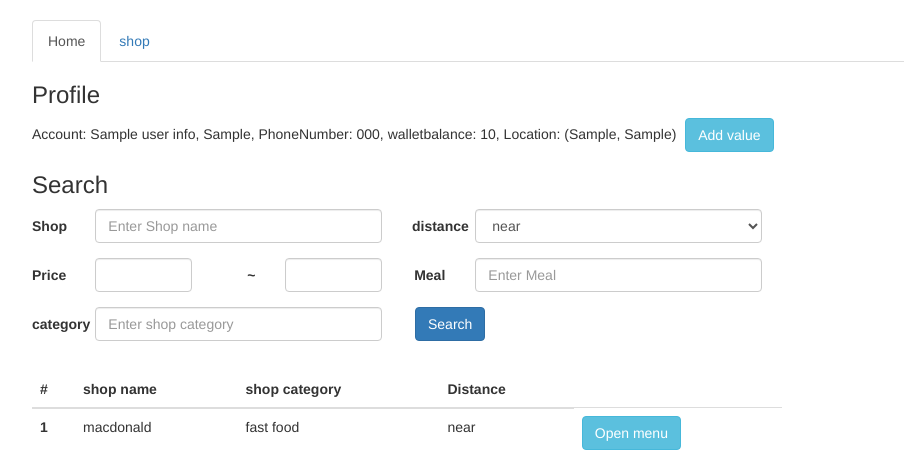
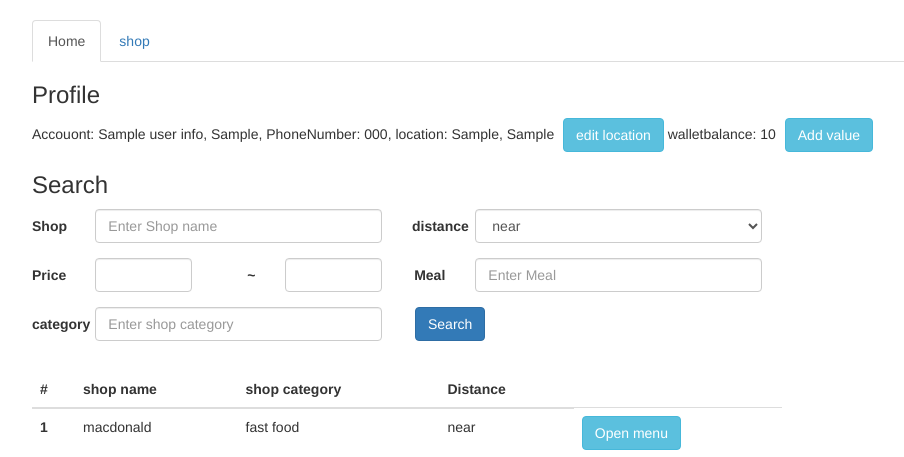
Before and after one commit to pha123661/Online-Food-Ordering-System, a Flask app: template HW2/templates/nav.html in a window 1280 px wide. Shown: the part 52-509 px from the top of the page, without its empty margins (38-942 px from the left). Run offline with Flask 2, Linux system fonts and the light colour scheme; the template is opened without the code that fills it: most values are stand-ins (such as "Sample title", 1, 10 or a date in 2020); some libraries are stand-ins or nearby versions.

Commit message:
Update Frontend (merge edit location)

```diff
--- a/HW2/templates/nav.html
+++ b/HW2/templates/nav.html
@@ -34,14 +34,44 @@
 
 
     </ul>
+
     <div class="tab-content">
       <div id="home" class="tab-pane fade in active">
         <h3>Profile</h3>
         <div class="row">
-          <div class="col-xs-10">
-            Account: {{user_info['U_name']}}, {{user_info['U_type']}}, PhoneNumber: {{user_info['U_phone']}},
-            walletbalance: {{user_info['U_balance']}},
-            Location: ({{user_info['U_latitude']}}, {{user_info['U_longitude']}})
+          <div class="col-xs-12">
+            Accouont: {{user_info['U_name']}}, {{user_info['U_type']}}, PhoneNumber: {{user_info['U_phone']}}, location:
+            {{user_info['U_latitude']}}, {{user_info['U_longitude']}}
+
+            <button type="button " style="margin-left: 5px;" class=" btn btn-info " data-toggle="modal"
+              data-target="#location">edit location</button>
+            <!--  -->
+            <div class="modal fade" id="location" data-backdrop="static" tabindex="-1" role="dialog"
+              aria-labelledby="staticBackdropLabel" aria-hidden="true">
+              <div class="modal-dialog  modal-sm">
+                <div class="modal-content">
+                  <div class="modal-header">
+                    <button type="button" class="close" data-dismiss="modal">&times;</button>
+                    <h4 class="modal-title">edit location</h4>
+                  </div>
+                  <div class="modal-body">
+                    <label class="control-label " for="latitude">latitude</label>
+                    <input type="text" class="form-control" id="latitude" placeholder="enter latitude">
+                    <br>
+                    <label class="control-label " for="longitude">longitude</label>
+                    <input type="text" class="form-control" id="longitude" placeholder="enter longitude">
+                  </div>
+                  <div class="modal-footer">
+                    <button type="button" class="btn btn-default" data-dismiss="modal">Edit</button>
+                  </div>
+                </div>
+              </div>
+            </div>
+
+
+
+            <!--  -->
+            walletbalance: {{user_info['U_balance']}}
             <!-- Modal -->
             <button type="button " style="margin-left: 5px;" class=" btn btn-info " data-toggle="modal"
               data-target="#myModal">Add value</button>
@@ -54,7 +84,7 @@
                     <h4 class="modal-title">Add value</h4>
                   </div>
                   <div class="modal-body">
-                    <input type="text" class="form-control" id="Meal" placeholder="enter add value">
+                    <input type="text" class="form-control" id="value" placeholder="enter add value">
                   </div>
                   <div class="modal-footer">
                     <button type="button" class="btn btn-default" data-dismiss="modal">Add</button>
```
